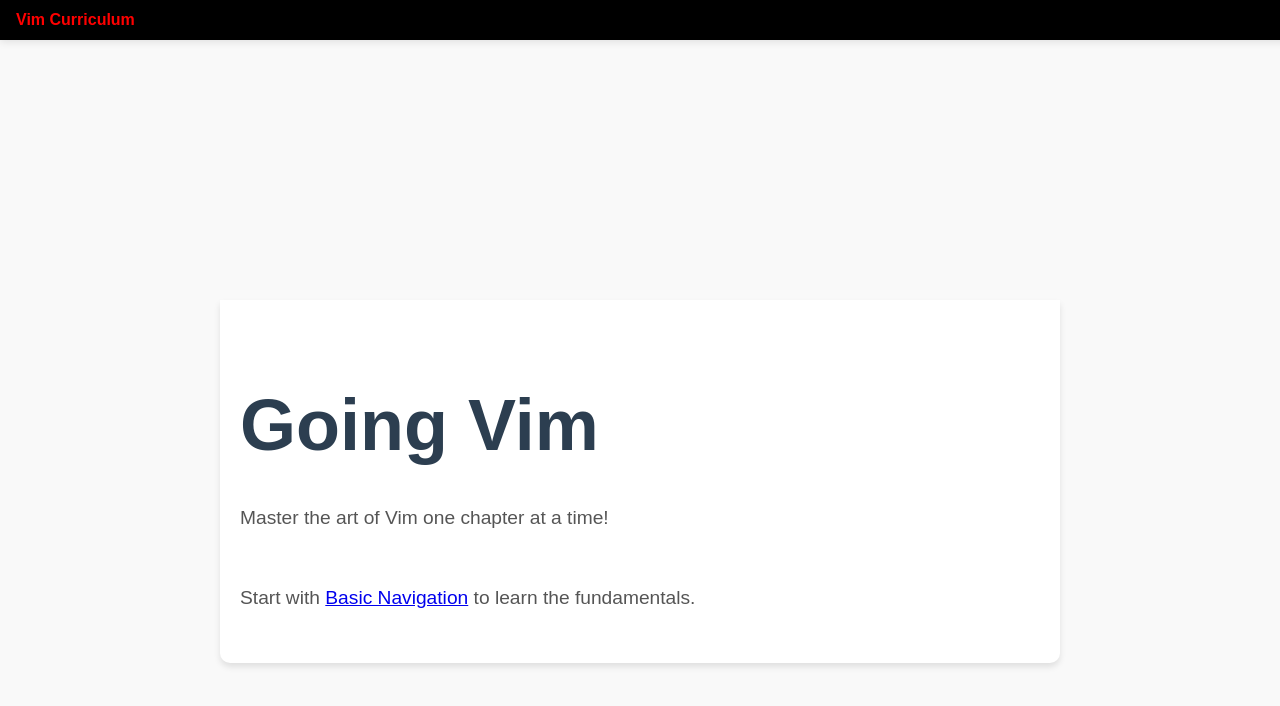
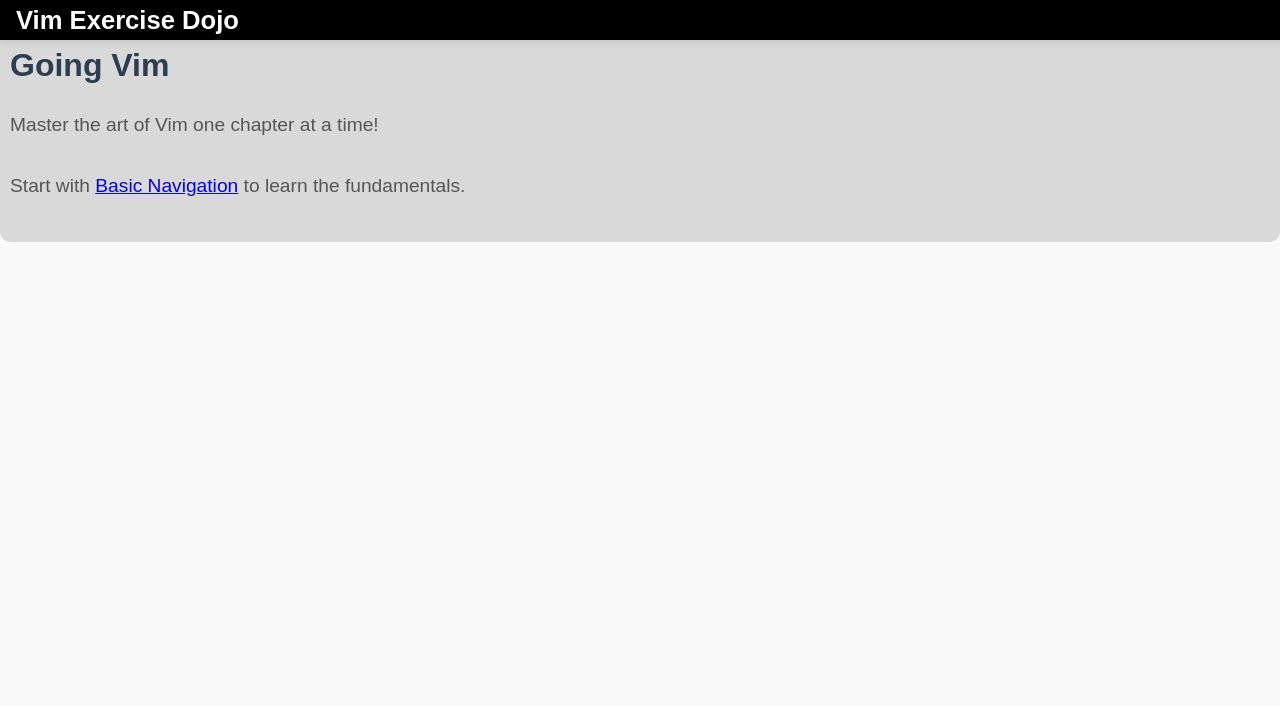
Before and after one commit to whatfontisthis/vim-practice, a Flask app: page / in a window 1280 px wide. Shown: the top 706 px of the page. Run offline with Flask 3, Linux system fonts and the light colour scheme.

Commit message:
fixed css

```diff
--- a/static/css/styles.css
+++ b/static/css/styles.css
@@ -14,7 +14,7 @@
   left: 0;
   width: 100%;
   background-color: #000000;
-  color: white;
+  color: black;
   z-index: 1000;
   height: 40px;
   box-shadow: 0 2px 8px rgba(0, 0, 0, 0.1);
@@ -24,30 +24,29 @@
 }
 
 .fixed-header h1 {
-  font-size: 1rem;
+  font-size: 1.6rem;
   margin: 0;
-  color: red; /* Keep this if you want the red color */
-  line-height: 1; /* Adjust line height to match container height */
+  color: white; /* Keep this if you want the red color */
 }
 
 /*========= Main Content =========*/
 .main-content {
-  margin-top: 300px; /* Offset for the top panel */
-  max-width: 800px;
-  padding: 20px;
-  background-color: #fff;
+  /* margin-top: 50px; Offset for the top panel */
+  max-width: 100%;
+  padding: 10px;
+  background-color: #d9d9d9;
   border-radius: 0 0 10px 10px;
-  box-shadow: 0 4px 6px rgba(0, 0, 0, 0.1);
-  flex-grow: 1;
-  /* Center the container */
-  display: flex;
-  flex-direction: column;
-  justify-content: center; /* Center vertically */
-  align-items: left; /* Center horizontally */
   margin-left: auto;
   margin-right: auto;
 }
 
+.main-content h1 {
+  font-size: 2rem;
+  color: #2c3e50;
+  margin-top: 30px;
+}
+
+/*========= Standard =========*/
 h1 {
   font-size: 4.5rem;
   color: #2c3e50;
@@ -72,47 +71,10 @@
   margin-bottom: 30px;
 }
 
-/* CodeMirror Editor */
+/*======= CodeMirror Editor =======*/
 #editor {
   border: 1px solid #ccc;
   height: 400px;
   width: 100%;
   margin: auto;
 }
-
-/* Responsive Design */
-@media (max-width: 768px) {
-  .side-panel {
-    width: 200px;
-  }
-
-  .container {
-    margin-left: 220px;
-  }
-}
-
-@media (max-width: 600px) {
-  .side-panel {
-    width: 100%;
-    height: auto;
-    position: static;
-    box-shadow: none;
-  }
-
-  .container {
-    margin-left: 0;
-    padding: 10px;
-  }
-
-  h1 {
-    font-size: 2rem;
-  }
-
-  h2 {
-    font-size: 1.5rem;
-  }
-
-  p {
-    font-size: 1rem;
-  }
-}
--- a/templates/index.html
+++ b/templates/index.html
@@ -3,14 +3,14 @@
   <head>
     <meta charset="UTF-8" />
     <meta name="viewport" content="width=device-width, initial-scale=1.0" />
-    <title>Vim Home</title>
+    <title>Vim Exercise Home</title>
     <link rel="stylesheet" href="../static/css/styles.css" />
   </head>
 
   <body>
     <!-- Fixed header -->
     <div class="fixed-header">
-      <h1>Vim Curriculum</h1>
+      <h1>Vim Exercise Dojo</h1>
     </div>
 
     <!-- Main Content -->
```
Also changed, not shown: styles.css (deleted, +0 -54 lines), test.html (deleted, +0 -47 lines).
